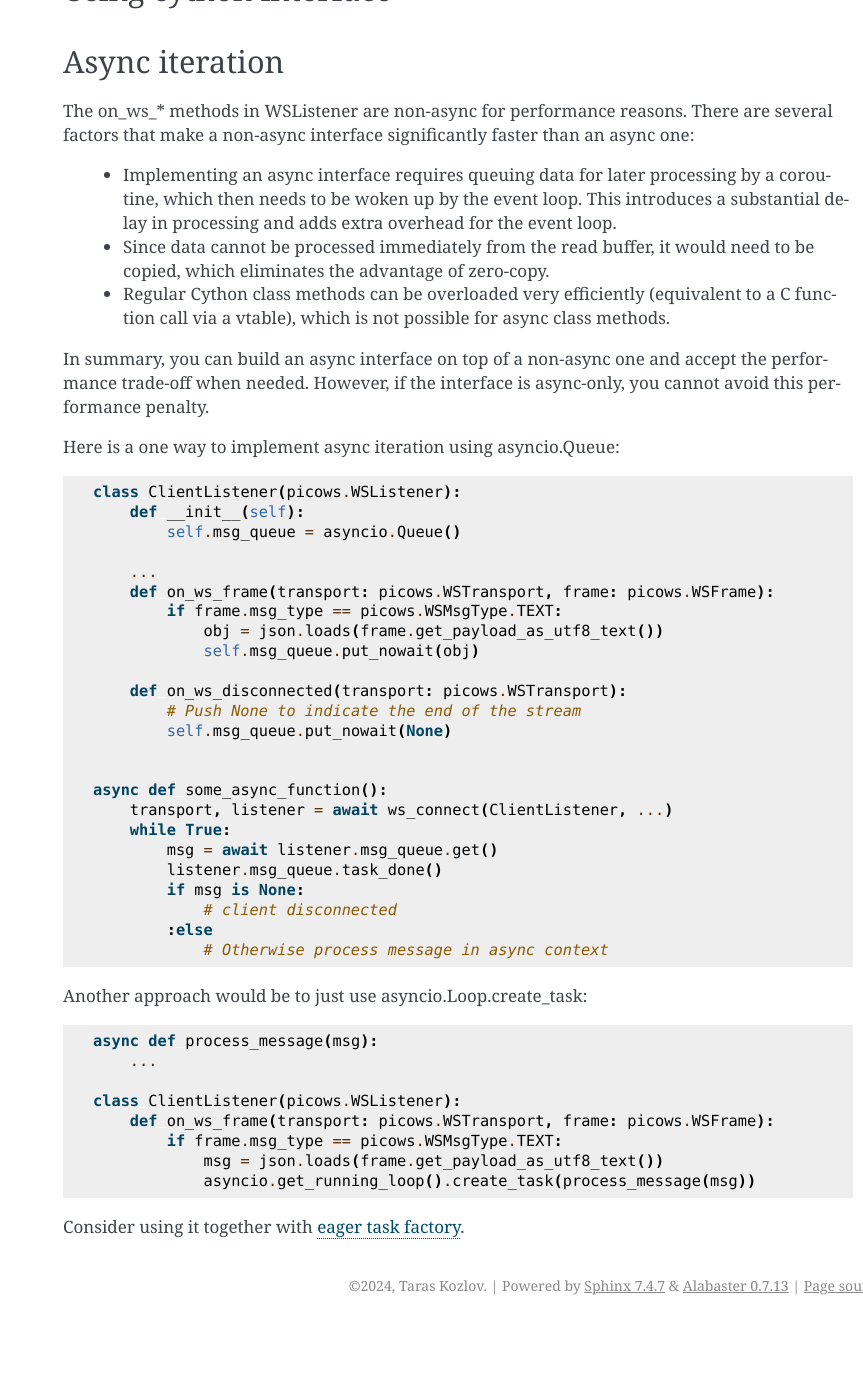
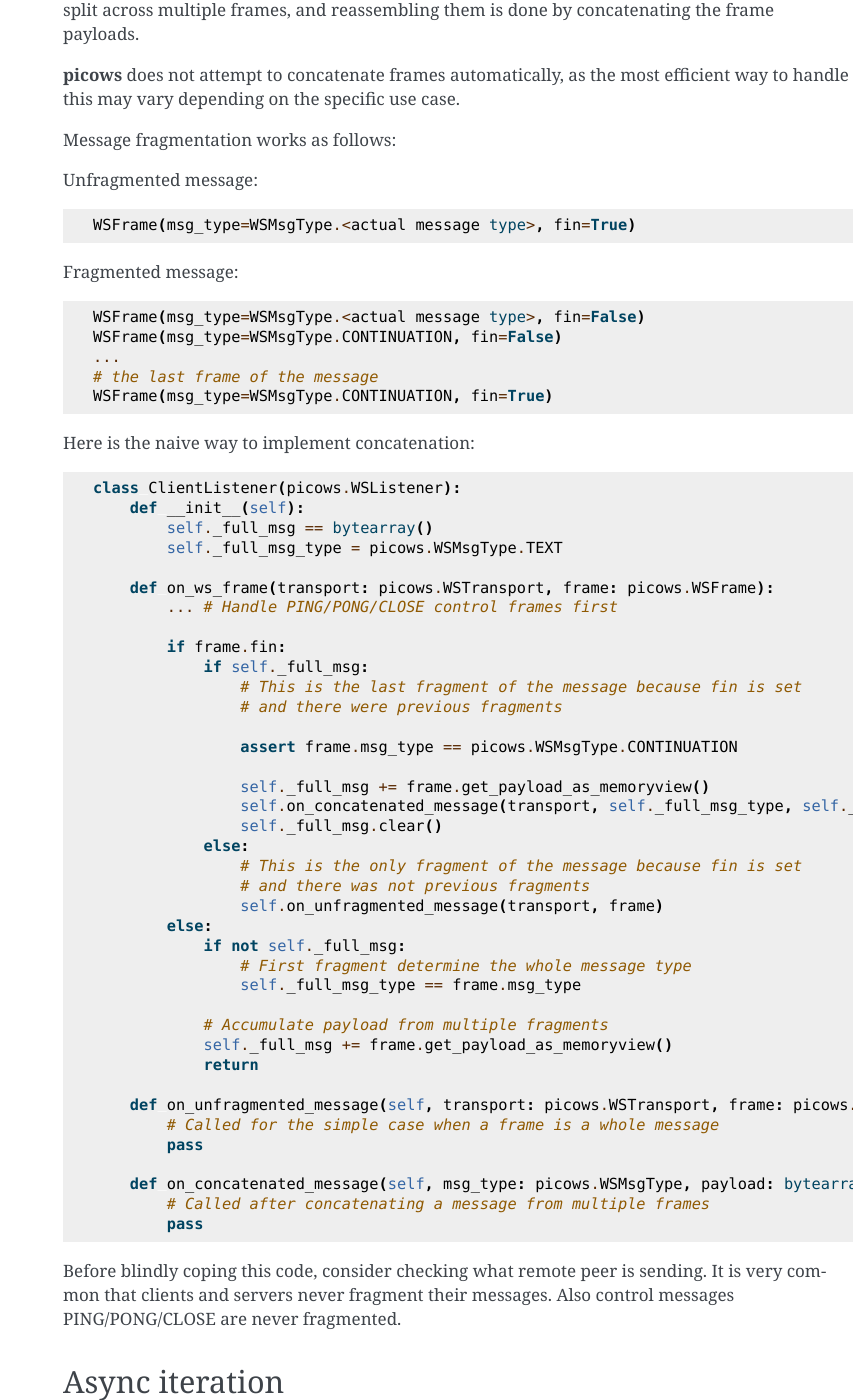
Before and after one commit to tarasko/picows, a Sphinx documentation site: the page built from docs/source/guides.rst, in a window 1280 px wide and 1400 px high, scrolled down 1987 px. Shown: the whole window, without its empty margins (417-1280 px from the left). Built offline with Sphinx 7.4.7, drawn with Linux system fonts in a browser that asks for light colours; before the commit the page ends 3312 px from its top, so only the background shows below that; some of the changed text lies outside the part shown.

Commit message:
Add the last chapter

```diff
--- a/docs/source/guides.rst
+++ b/docs/source/guides.rst
@@ -25,6 +25,7 @@ This behaviour is controlled by the 3 parameters passed to :any:`ws_connect` or
 
 Furthermore, it is possible to customize what will be ping and pong frames.
 Apart from PING/PONG msg types other common options are:
+
     * TEXT frames with 'ping' and 'pong' payload.
     * TEXT frames with full json payload like {"op": "ping"} and {"op": "pong"}
 
@@ -64,6 +65,7 @@ If this applies to your use case, it's better to delay the determination of a po
             if frame.msg_type == picows.WSMsgType.TEXT:
                 obj = json.loads(frame.get_payload_as_utf8())
                 if obj["op"] == "pong":
+                    # Notify transport that pong reply has been received
                     transport.notify_user_specific_pong_received()
                     return
 
@@ -87,9 +89,72 @@ it does not handle replying to incoming ``PING`` frames.
 
 Message fragmentation
 ---------------------
+In the WebSocket protocol, there is a distinction between messages and frames.
+A message can be split across multiple frames, and reassembling them is done by concatenating the frame payloads.
 
-Using cython interface
-----------------------
+**picows** does not attempt to concatenate frames automatically, as the most
+efficient way to handle this may vary depending on the specific use case.
+
+Message fragmentation works as follows:
+
+Unfragmented message::
+
+    WSFrame(msg_type=WSMsgType.<actual message type>, fin=True)
+
+Fragmented message::
+
+    WSFrame(msg_type=WSMsgType.<actual message type>, fin=False)
+    WSFrame(msg_type=WSMsgType.CONTINUATION, fin=False)
+    ...
+    # the last frame of the message
+    WSFrame(msg_type=WSMsgType.CONTINUATION, fin=True)
+
+Here is the naive way to implement concatenation:
+
+.. code-block:: python
+
+    class ClientListener(picows.WSListener):
+        def __init__(self):
+            self._full_msg == bytearray()
+            self._full_msg_type = picows.WSMsgType.TEXT
+
+        def on_ws_frame(transport: picows.WSTransport, frame: picows.WSFrame):
+            ... # Handle PING/PONG/CLOSE control frames first
+
+            if frame.fin:
+                if self._full_msg:
+                    # This is the last fragment of the message because fin is set
+                    # and there were previous fragments
+
+                    assert frame.msg_type == picows.WSMsgType.CONTINUATION
+
+                    self._full_msg += frame.get_payload_as_memoryview()
+                    self.on_concatenated_message(transport, self._full_msg_type, self._full_msg)
+                    self._full_msg.clear()
+                else:
+                    # This is the only fragment of the message because fin is set
+                    # and there was not previous fragments
+                    self.on_unfragmented_message(transport, frame)
+            else:
+                if not self._full_msg:
+                    # First fragment determine the whole message type
+                    self._full_msg_type == frame.msg_type
+
+                # Accumulate payload from multiple fragments
+                self._full_msg += frame.get_payload_as_memoryview()
+                return
+
+        def on_unfragmented_message(self, transport: picows.WSTransport, frame: picows.WSFrame):
+            # Called for the simple case when a frame is a whole message
+            pass
+
+        def on_concatenated_message(self, msg_type: picows.WSMsgType, payload: bytearray):
+            # Called after concatenating a message from multiple frames
+            pass
+
+Before blindly coping this code, consider checking what remote peer is sending.
+It is very common that clients and servers never fragment their messages.
+Also control messages PING/PONG/CLOSE are never fragmented.
 
 Async iteration
 ---------------
@@ -146,3 +211,12 @@ Another approach would be to just use asyncio.Loop.create_task:
                 asyncio.get_running_loop().create_task(process_message(msg))
 
 Consider using it together with `eager task factory <https://docs.python.org/3/library/asyncio-task.html#eager-task-factory>`_.
+
+Using Cython interface
+----------------------
+
+**picows** classes and enums are Cython extension types.
+If you are using Cython in your project, you can access picows type definitions
+and some extra functionality by importing `picows.pxd <https://raw.githubusercontent.com/tarasko/picows/master/picows/picows.pxd>`_ that is installed with the library.
+
+Check out and an `example <https://raw.githubusercontent.com/tarasko/picows/master/examples/echo_client_cython.pyx>`_ of a simple echo client that is written in Cython.
--- a/docs/source/introduction.rst
+++ /dev/null
@@ -1 +0,0 @@
-.. include:: ../../README.rst
```
Also changed, not shown: other parts of docs/source/guides.rst (+1 -1 lines).
